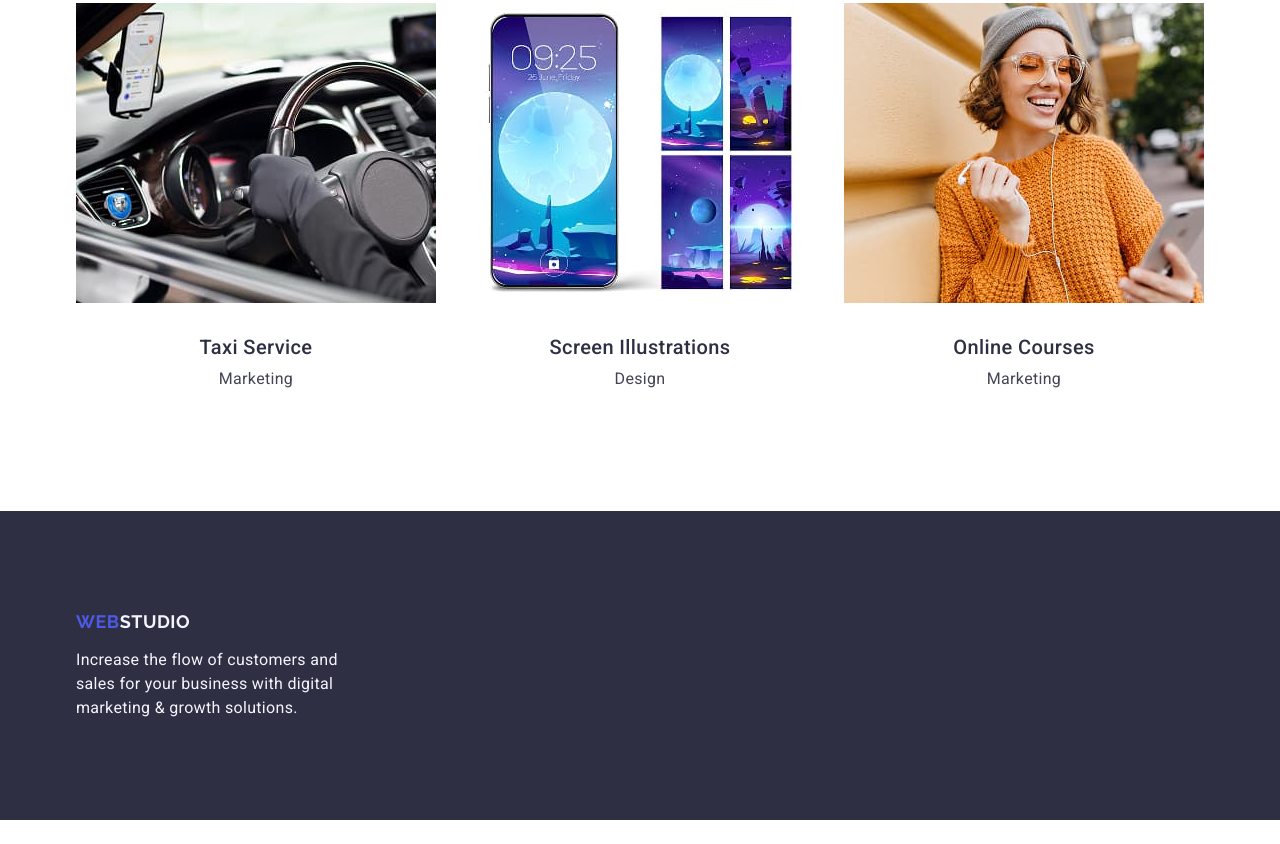
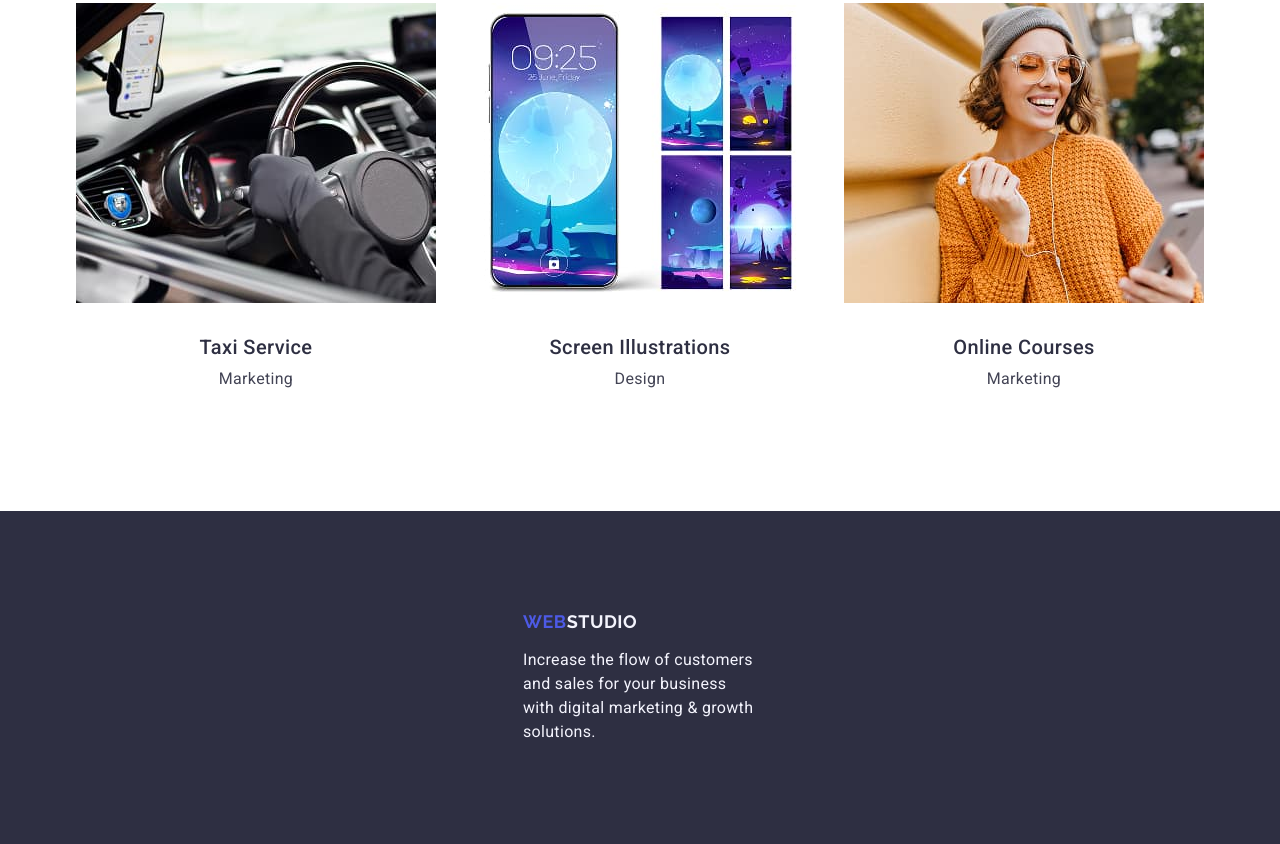
Before and after one commit to Olehhub/goit-markup-hw-03, a plain HTML site: page index.html in a window 1280 px wide. Shown: the part 2432-3276 px from the top of the page. Before the commit the page ends 3252 px from the top, so only its background shows below. Drawn offline with nearby package versions, Linux system fonts and the light colour scheme.

Commit message:
edit-footer

```diff
--- a/css/styles.css
+++ b/css/styles.css
@@ -301,7 +301,7 @@ ul {
   padding-bottom: 100px;
   background-color: #2e2f42;
 }
-.footer-inner {
+.footer .container {
   width: 264px;
   text-align: left;
   display: flex;
@@ -318,6 +318,8 @@ ul {
   text-transform: uppercase;
   color: #4d5ae5;
   text-decoration: none;
+  display: inline-block;
+  padding-bottom: 16px;
 }
 .footer-logo-second-part {
   color: #f4f4fd;
@@ -327,5 +329,5 @@ ul {
   line-height: 1.5;
   letter-spacing: 0.02em;
   color: #f4f4fd;
-  padding-top: 16px;
+  max-width: 264px;
 }
--- a/index.html
+++ b/index.html
@@ -224,15 +224,13 @@
     </main>
     <footer class="footer">
       <div class="container">
-        <div class="footer-inner">
-          <a href="./index.html" class="footer-logo"
-            >Web<span class="footer-logo-second-part">Studio</span></a
-          >
-          <p class="footer-description">
-            Increase the flow of customers and sales for your business with
-            digital marketing & growth solutions.
-          </p>
-        </div>
+        <a href="./index.html" class="footer-logo">
+          Web<span class="footer-logo-second-part">Studio</span>
+        </a>
+        <p class="footer-description">
+          Increase the flow of customers and sales for your business with
+          digital marketing & growth solutions.
+        </p>
       </div>
     </footer>
   </body>
```
